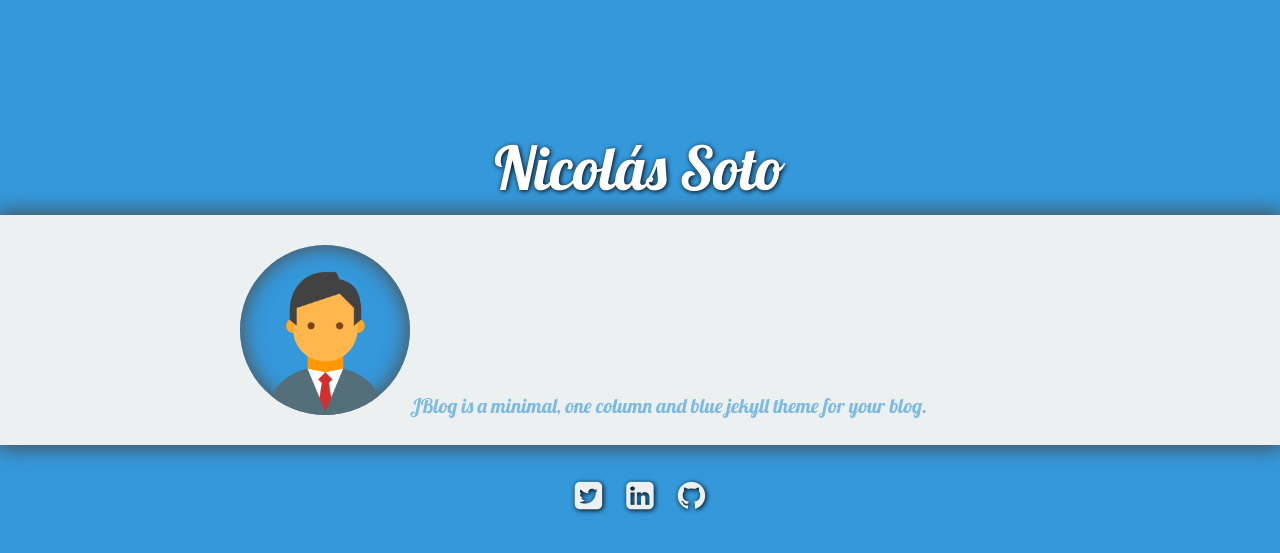
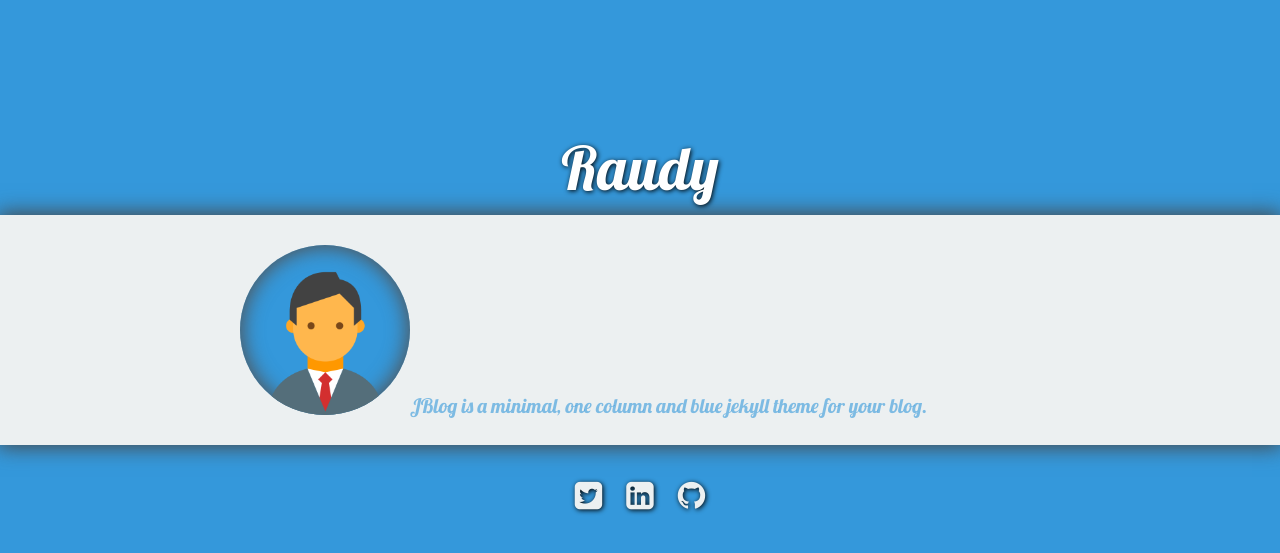
Before and after one commit to nisoto/Blog-anterior-2.0, a Jekyll site: the page built from index.html, in a window 1280 px wide. Shown: the top 553 px of the page. Built offline with Jekyll 4.4.1, drawn with Linux system fonts in a browser that asks for light colours; nearby versions of some CDN libraries.

Commit message:
Update _config.yml

```diff
--- a/_config.yml
+++ b/_config.yml
@@ -1,5 +1,5 @@
 # Site
-title:          Nicolás Soto
+title:          Raudy
 bio:            'Nicolás Soto'
 description:    "JBlog is a minimal, one column and blue jekyll theme for your blog."
 picture:        'assets/img/profile.png'
```
